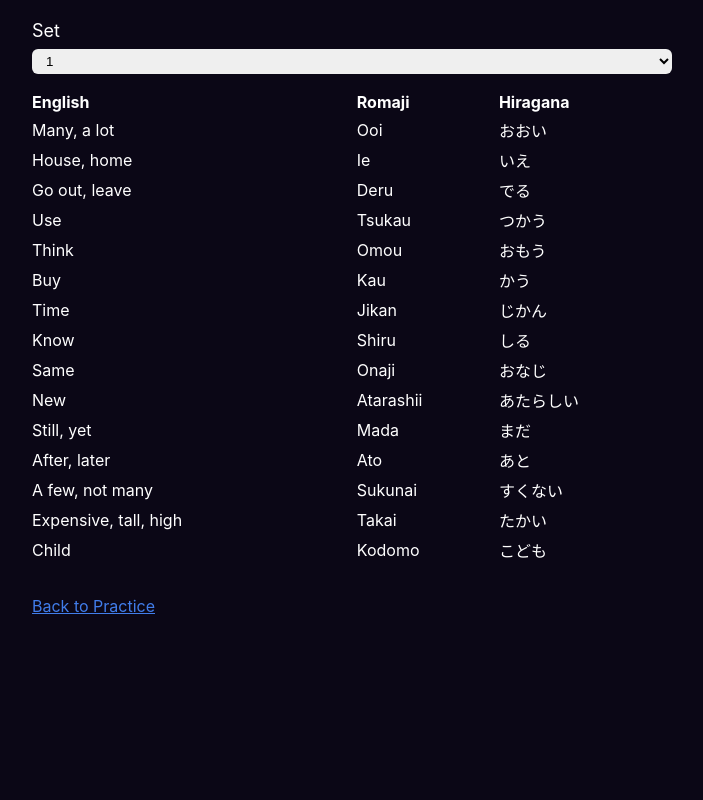
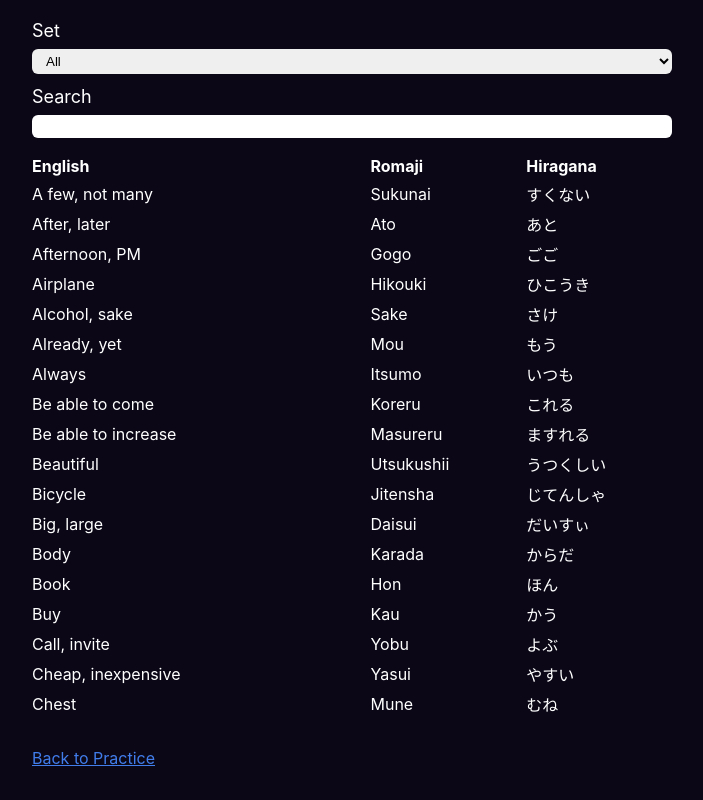
Before and after one commit to smorrier/nihongo-practice, a Next.js app: page /list in a window 1280 px wide. Shown: the whole page, without its empty margins (288-991 px from the left). Built offline with nearby package versions, Linux system fonts and the light colour scheme.

Commit message:
list improvements

```diff
--- /dev/null
+++ b/src/components/AppContainer.ts
@@ -0,0 +1,8 @@
+import { styled } from "styled-components"
+
+const AppContainer = styled.div`
+	max-height: 100vh;
+	overflow-y: auto;
+`
+
+export default AppContainer
--- /dev/null
+++ b/src/components/Container.ts
@@ -0,0 +1,19 @@
+import { styled } from "styled-components"
+
+const Container = styled.div`
+	width: ${(props) => {
+		return props.theme.screenSize == 'mobile' ? '100wv' : '50vw'
+	}};
+	padding: 20px 0;
+	margin: auto;
+	display: flex;
+	flex-direction: column;
+	gap: 12px;
+	label {
+		font-size: 18px !important;
+		margin-bottom: -4px;
+	}
+	height: 100vh;
+`
+
+export default Container
--- /dev/null
+++ b/src/components/Input.ts
@@ -0,0 +1,11 @@
+
+import { styled } from "styled-components";
+
+const Input = styled.input`
+	padding: 4px 10px;
+	border: none!important;
+	border-radius: var(--buttonRadius);
+	width: 100%;
+`
+
+export default Input
--- /dev/null
+++ b/src/components/Select.ts
@@ -0,0 +1,11 @@
+
+import { styled } from "styled-components";
+
+const Select = styled.select`
+	padding: 4px 10px;
+	border: none!important;
+	border-radius: var(--buttonRadius);
+	width: 100%;
+`
+
+export default Select
--- /dev/null
+++ b/src/components/list/index.ts
@@ -0,0 +1,16 @@
+import styled from 'styled-components';
+import Table from '../Table';
+
+const TableWrapper = styled.div`
+	max-height: calc(100% - 60px);
+	overflow-y: auto;
+`
+
+const ListTable = styled(Table)`
+	width: 100%;
+`
+
+export {
+	ListTable,
+	TableWrapper,
+}
--- a/src/components/settings/index.ts
+++ b/src/components/settings/index.ts
@@ -1,36 +1,12 @@
 
 import { styled } from "styled-components";
 
-const Container = styled.div`
-	width: ${(props) => {
-		return props.theme.screenSize == 'mobile' ? '100wv' : '50vw'
-	}};
-	margin: 20px auto;
-	display: flex;
-	flex-direction: column;
-	gap: 12px;
-	label {
-		font-size: 18px !important;
-		margin-bottom: -4px;
-	}
-`
-
-const Select = styled.select`
-	padding: 4px 10px;
-	border: none!important;
-	border-radius: var(--buttonRadius);
-	width: 100%;
-`
-
 const PracticeLink = styled.a`
 	color: #417deb;
-	margin: auto 0;
-	padding: 16px 0;
+	padding: 12px 0;
 	cursor: pointer;
 `
 
 export {
-	Container,
-	Select,
 	PracticeLink
 }
--- a/src/pages/_app.tsx
+++ b/src/pages/_app.tsx
@@ -5,6 +5,7 @@ import { ThemeProvider } from 'styled-components'
 import '../styles/globals.css'
 import "@fortawesome/fontawesome-svg-core/styles.css";
 import { config } from "@fortawesome/fontawesome-svg-core";
+import AppContainer from '@/components/AppContainer'
 
 config.autoAddCss = false;
 
@@ -20,7 +21,9 @@ function ScreenThemeProvider(props: any) {
 export default function App({ Component, pageProps }: AppProps) {
 	return <ScreenSizeProvider>
 		<ScreenThemeProvider>
-			<Component {...pageProps} />
+			<AppContainer>
+				<Component {...pageProps} />
+			</AppContainer>
 		</ScreenThemeProvider>
 	</ScreenSizeProvider>
 }
--- a/src/pages/list.tsx
+++ b/src/pages/list.tsx
@@ -1,22 +1,36 @@
 
-import { Container, PracticeLink, Select } from "@/components/settings";
+import { PracticeLink } from "@/components/settings";
 import { sets } from "@/context/ActiveSet/useActiveSet";
 import { SettingsProvider, useSettings } from "@/context/useSettings";
-import React, { ReactElement, useEffect, useMemo, useState } from "react";
+import React, { ReactElement, useMemo, useState } from "react";
 import setData from "@/context/ActiveSet/vocabSets"
-import Table from "@/components/Table";
+import { ListTable, TableWrapper } from "@/components/list";
+import Container from "@/components/Container";
+import Select from "@/components/Select";
+import Input from "@/components/Input";
 
 const List = (): ReactElement | null => {
 	const { settings } = useSettings()
-	const [set, setSet] = useState(settings)
-
-	useEffect(() => {
-		setSet(settings.set)
-	}, [settings.set])
+	const [set, setSet] = useState(settings.set)
+	const [search, setSearch] = useState('')
 
 	const activeSet = useMemo(() => {
-		return setData[parseInt(set || "1") - 1] || []
-	}, [set])
+		let _activeSet = setData[parseInt(set || "1") - 1] || []
+		if(!set) {
+			_activeSet = setData.reduce((accum, x) => [...accum, ...x])
+		}
+		_activeSet.sort((a, b) => a.english < b.english ? -1 : 1)
+		if(search) {
+			var normalizeSearch = search.toLowerCase()
+			return _activeSet.filter(({ english, hiragana, romaji }) => {
+				if(settings.allowRomaji && romaji.toLowerCase().includes(normalizeSearch)) {
+					return true
+				}
+				return english.toLowerCase().includes(normalizeSearch) || hiragana.includes(normalizeSearch)
+			})
+		}
+		return _activeSet
+	}, [set, search, settings])
 
 	const onChange = (e: any) => {
 		setSet(e.target.value)
@@ -25,10 +39,13 @@ const List = (): ReactElement | null => {
 	return <Container>
 		<label>Set</label>
 		<Select value={set} name='set' onChange={onChange}>
-			<option />
+			<option>All</option>
 			{sets.map((set) => (<option key={set}>{set}</option>))}
 		</Select>
-		<Table>
+		<label>Search</label>
+		<Input value={search} name='search' onChange={(e) => setSearch(e.target.value)} />
+		<TableWrapper>
+			<ListTable>
 				<thead>
 					<tr>
 						<th>English</th>
@@ -47,7 +64,8 @@ const List = (): ReactElement | null => {
 						)
 					})}
 				</tbody>
-		</Table>
+			</ListTable>
+		</TableWrapper>
 		<PracticeLink href='/'>Back to Practice</PracticeLink>
 	</Container>
 }
--- a/src/pages/settings.tsx
+++ b/src/pages/settings.tsx
@@ -1,5 +1,7 @@
 
-import { Container, PracticeLink, Select } from "@/components/settings";
+import Container from "@/components/Container";
+import Select from "@/components/Select";
+import { PracticeLink } from "@/components/settings";
 import { sets } from "@/context/ActiveSet/useActiveSet";
 import { SettingsProvider, useSettings } from "@/context/useSettings";
 import React, { ReactElement } from "react";
```
Lines whose indentation alone changed are shown as unchanged.
